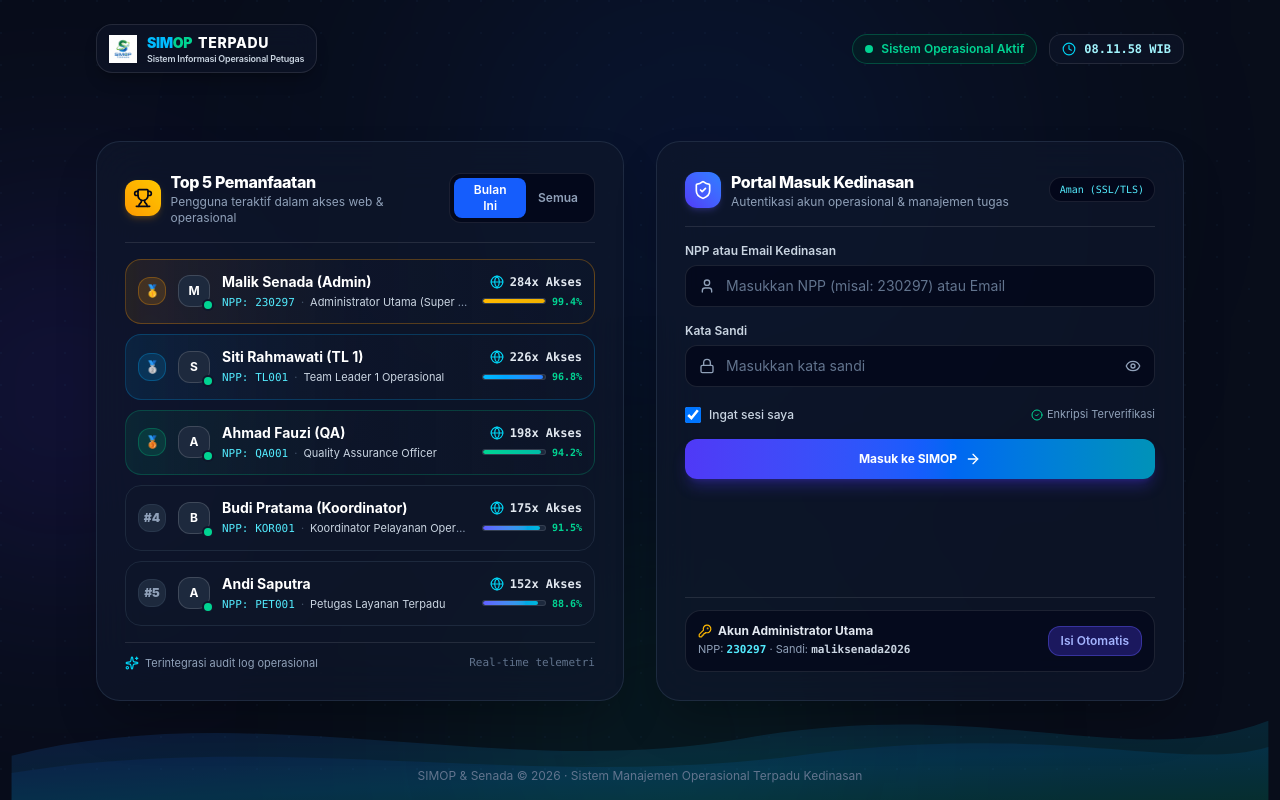
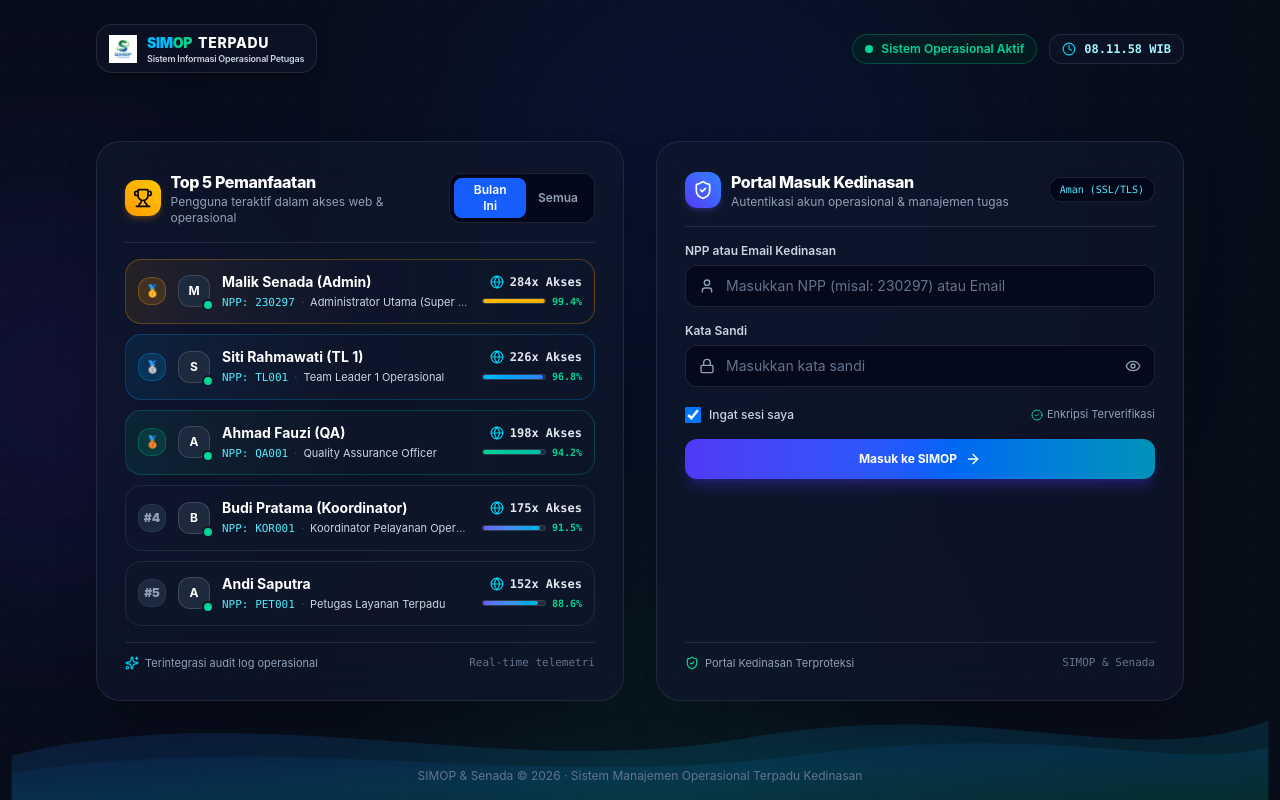
Before and after one commit to bcmubarok-Senada/SIMOP, a React (Vite) app: page / in a window 1280 px wide. Built offline with nearby package versions, Linux system fonts and the light colour scheme.

Commit message:
refactor: remove admin credential helper from login page
Clean up the login interface by removing the quick-fill developer tool to improve security and production readiness.

```diff
--- a/src/components/auth/LoginPage.tsx
+++ b/src/components/auth/LoginPage.tsx
@@ -14,8 +14,6 @@ import {
   Trophy,
   Globe,
   Sparkles,
-  KeyRound,
-  Check,
 } from 'lucide-react';
 import { SimopLogo } from '../ui/SimopLogo';
 
@@ -27,7 +25,6 @@ export const LoginPage: React.FC = () => {
   const [rememberMe, setRememberMe] = useState(true);
   const [errorMessage, setErrorMessage] = useState('');
   const [isSubmitting, setIsSubmitting] = useState(false);
-  const [justAutoFilled, setJustAutoFilled] = useState(false);
 
   // Utilization period toggle: 'month' (Bulan Ini) vs 'all' (Semua Waktu)
   const [utilizationPeriod, setUtilizationPeriod] = useState<'month' | 'all'>('month');
@@ -49,14 +46,6 @@ export const LoginPage: React.FC = () => {
   useEffect(() => {
     setTopUsers(storageService.getTopUtilizationUsers());
   }, []);
-
-  const handleQuickFillAdmin = () => {
-    setIdentifier('230297');
-    setPassword('maliksenada2026');
-    setErrorMessage('');
-    setJustAutoFilled(true);
-    setTimeout(() => setJustAutoFilled(false), 2000);
-  };
 
   const handleSubmit = async (e: React.FormEvent) => {
     e.preventDefault();
@@ -443,38 +432,13 @@ export const LoginPage: React.FC = () => {
               </form>
             </div>
 
-            {/* Admin Credential Helper Card (Quiet, Symmetrical, Helpful) */}
-            <div className="mt-4 pt-3 border-t border-white/10">
-              <div className="p-3 rounded-2xl bg-slate-950/60 border border-white/10 flex items-center justify-between gap-3">
-                <div className="min-w-0">
-                  <div className="flex items-center gap-1.5 text-xs font-bold text-slate-200">
-                    <KeyRound className="w-3.5 h-3.5 text-amber-400 shrink-0" />
-                    <span>Akun Administrator Utama</span>
-                  </div>
-                  <div className="text-[11px] text-slate-400 mt-0.5 truncate">
-                    NPP: <strong className="text-cyan-300 font-mono">230297</strong> · Sandi: <strong className="text-slate-300 font-mono">maliksenada2026</strong>
-                  </div>
-                </div>
-
-                <button
-                  type="button"
-                  onClick={handleQuickFillAdmin}
-                  className={`px-3 py-1.5 rounded-xl text-xs font-semibold shrink-0 transition flex items-center gap-1 cursor-pointer ${
-                    justAutoFilled
-                      ? 'bg-emerald-600 text-white'
-                      : 'bg-indigo-600/30 border border-indigo-500/40 text-indigo-300 hover:bg-indigo-600 hover:text-white'
-                  }`}
-                >
-                  {justAutoFilled ? (
-                    <>
-                      <Check className="w-3 h-3" />
-                      <span>Terisi</span>
-                    </>
-                  ) : (
-                    <span>Isi Otomatis</span>
-                  )}
-                </button>
-              </div>
+            {/* Symmetrical Card Footer Notice */}
+            <div className="mt-4 pt-3 border-t border-white/10 flex items-center justify-between text-[11px] text-slate-400">
+              <span className="flex items-center gap-1.5">
+                <ShieldCheck className="w-3.5 h-3.5 text-emerald-400" />
+                <span>Portal Kedinasan Terproteksi</span>
+              </span>
+              <span className="text-slate-500 font-mono">SIMOP &amp; Senada</span>
             </div>
           </div>
 
```
